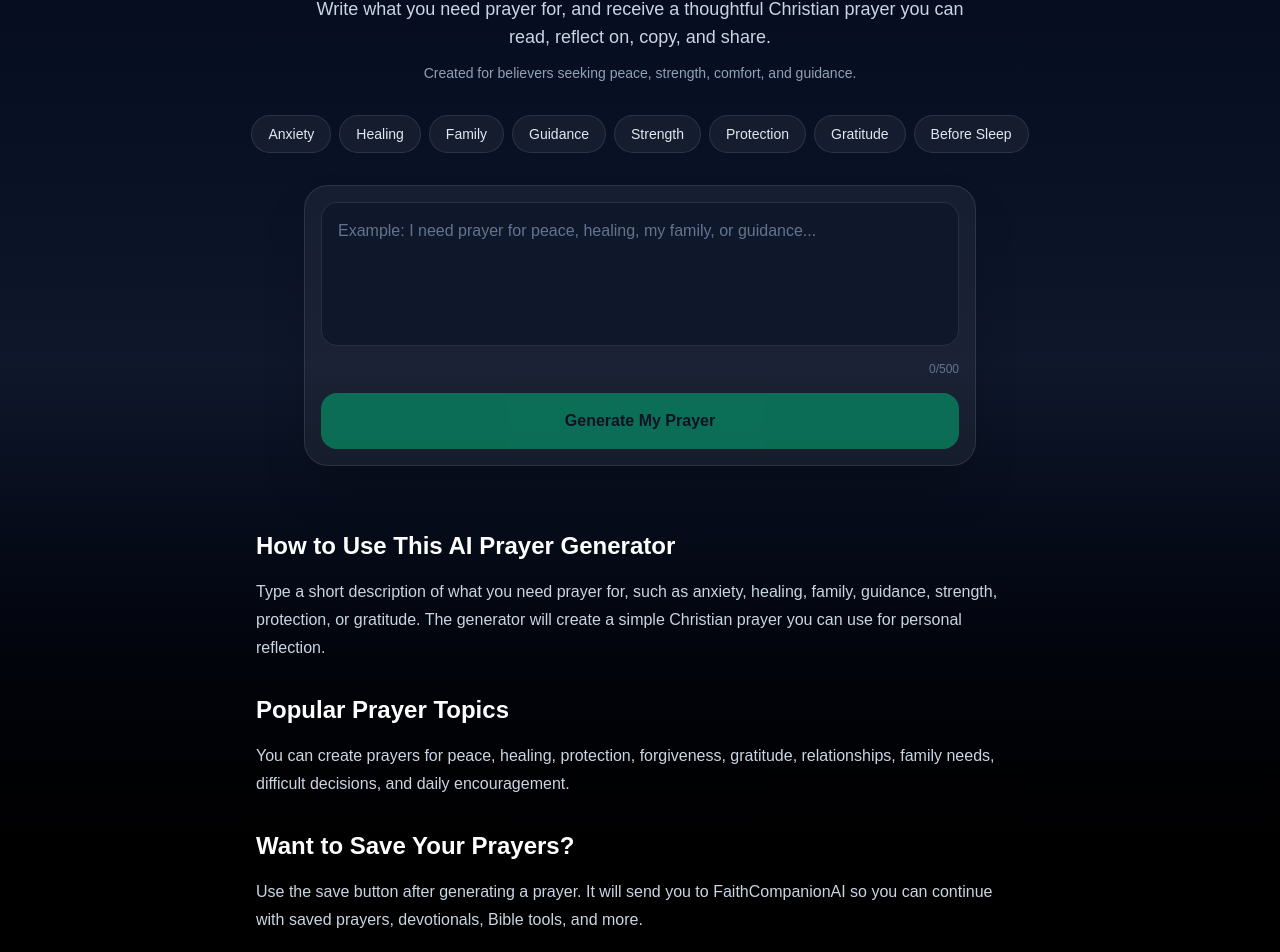
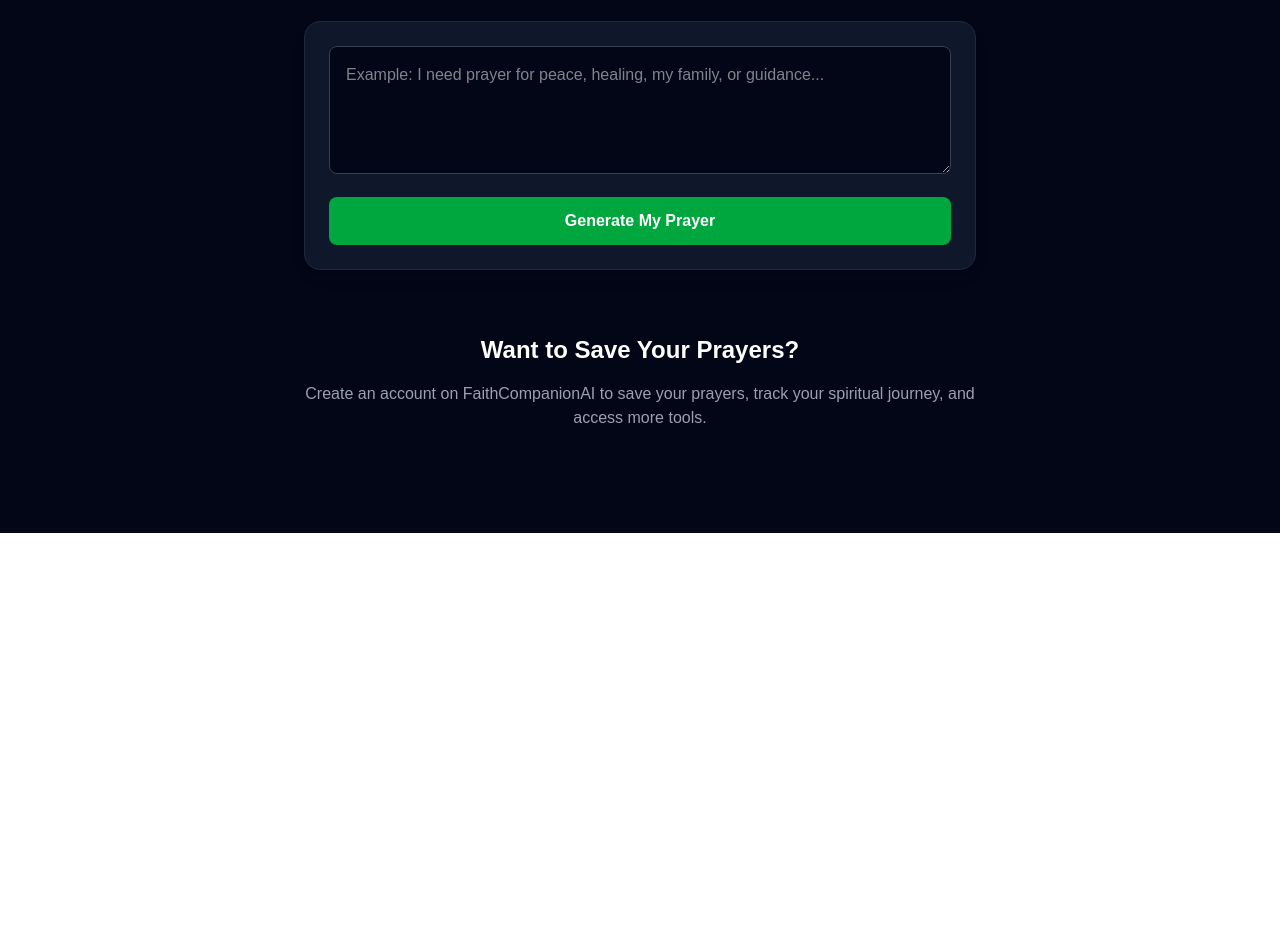
Before and after one commit to Tunjilor/prayergeneratorai, a Next.js app: page / in a window 1280 px wide. Shown: the part 267-1219 px from the top of the page. After the commit the page ends 800 px from the top, so only its background shows below. Built offline with nearby package versions, Linux system fonts and the light colour scheme.

Commit message:
Update page.tsx

```diff
--- a/app/page.tsx
+++ b/app/page.tsx
@@ -1,237 +1,116 @@
 "use client";
 
 import { useState } from "react";
-
-const topics = [
-  "Anxiety",
-  "Healing",
-  "Family",
-  "Guidance",
-  "Strength",
-  "Protection",
-  "Gratitude",
-  "Before Sleep",
-];
 
 export default function Home() {
   const [input, setInput] = useState("");
   const [prayer, setPrayer] = useState("");
   const [loading, setLoading] = useState(false);
-  const [copied, setCopied] = useState(false);
   const [saving, setSaving] = useState(false);
-  const [error, setError] = useState("");
 
-  async function generatePrayer() {
-    if (!input.trim()) return;
+  const generatePrayer = async () => {
+    if (!input) return;
 
     setLoading(true);
     setPrayer("");
-    setCopied(false);
-    setError("");
 
     try {
-      const response = await fetch("/api/prayer", {
+      const res = await fetch("/api/prayer", {
+        method: "POST",
+        body: JSON.stringify({ topic: input }),
+      });
+
+      const data = await res.json();
+      setPrayer(data.prayer);
+    } catch (err) {
+      setPrayer("Something went wrong.");
+    }
+
+    setLoading(false);
+  };
+
+  const savePrayer = async () => {
+    setSaving(true);
+
+    try {
+      await fetch("https://faithcompanionai.com/api/save", {
         method: "POST",
         headers: {
           "Content-Type": "application/json",
         },
         body: JSON.stringify({
-          topic: input.trim(),
+          type: "prayer",
+          content: prayer,
         }),
       });
 
-      const data = await response.json();
-
-      if (!response.ok) {
-        setError(data?.error || "Unable to generate prayer.");
-        return;
+      alert("Prayer saved!");
+    } catch (err) {
+      alert("Error saving prayer.");
     }
 
-      setPrayer(data.prayer);
-    } catch {
-      setError("Unable to connect. Please try again.");
-    } finally {
-      setLoading(false);
-    }
-  }
-
-  async function copyPrayer() {
-    if (!prayer) return;
-
-    await navigator.clipboard.writeText(prayer);
-    setCopied(true);
-
-    setTimeout(() => {
-      setCopied(false);
-    }, 2000);
-  }
-
-  async function saveOnFaithCompanion() {
-    if (!prayer) return;
-
-    setSaving(true);
-
-    try {
-      await navigator.clipboard.writeText(prayer);
-    } catch {
-      // Continue even if clipboard fails.
-    }
-
-    const encodedPrayer = encodeURIComponent(prayer);
-    const encodedTopic = encodeURIComponent(input.trim());
-
-    window.location.href = `https://faithcompanionai.com/tools/prayer?from=prayergeneratorai&topic=${encodedTopic}&prayer=${encodedPrayer}`;
-  }
-
-  function resetForm() {
-    setInput("");
-    setPrayer("");
-    setCopied(false);
     setSaving(false);
-    setError("");
-  }
+  };
 
   return (
-    <main className="min-h-screen bg-gradient-to-b from-slate-950 via-slate-900 to-black text-white">
-      <section className="mx-auto flex min-h-screen max-w-5xl flex-col items-center justify-center px-6 py-16 text-center">
-        <p className="mb-4 rounded-full border border-white/10 bg-white/5 px-4 py-2 text-sm text-slate-300">
-          Free Christian AI Prayer Generator
-        </p>
-
-        <h1 className="max-w-3xl text-4xl font-bold tracking-tight sm:text-6xl">
+    <main className="min-h-screen bg-gradient-to-b from-[#020617] to-[#020617] text-white flex flex-col items-center px-6 py-16">
+      <h1 className="text-4xl md:text-6xl font-bold text-center mb-6">
         Generate a Personalized Prayer in Seconds
       </h1>
 
-        <p className="mt-6 max-w-2xl text-lg text-slate-300">
-          Write what you need prayer for, and receive a thoughtful Christian
-          prayer you can read, reflect on, copy, and share.
+      <p className="text-gray-300 text-center max-w-2xl mb-8">
+        Write what you need prayer for, and receive a thoughtful Christian prayer
+        you can read, reflect on, and share.
       </p>
 
-        <p className="mt-3 text-sm text-slate-400">
-          Created for believers seeking peace, strength, comfort, and guidance.
-        </p>
-
-        <div className="mt-8 flex flex-wrap justify-center gap-2">
-          {topics.map((topic) => (
-            <button
-              key={topic}
-              onClick={() => {
-                setInput(`Prayer for ${topic.toLowerCase()}`);
-                setPrayer("");
-                setCopied(false);
-                setSaving(false);
-                setError("");
-              }}
-              className="rounded-full border border-white/10 bg-white/5 px-4 py-2 text-sm text-slate-200 transition hover:bg-white/10"
-            >
-              {topic}
-            </button>
-          ))}
-        </div>
-
-        <div className="mt-8 w-full max-w-2xl rounded-3xl border border-white/10 bg-white/5 p-4 shadow-2xl">
+      <div className="w-full max-w-2xl bg-[#0f172a] p-6 rounded-2xl shadow-lg border border-gray-800">
         <textarea
           value={input}
-            onChange={(e) => {
-              setInput(e.target.value);
-              setError("");
-            }}
-            maxLength={500}
+          onChange={(e) => setInput(e.target.value)}
           placeholder="Example: I need prayer for peace, healing, my family, or guidance..."
-            className="min-h-36 w-full resize-none rounded-2xl border border-white/10 bg-slate-900 p-4 text-white outline-none placeholder:text-slate-500"
+          className="w-full h-32 p-4 rounded-lg bg-[#020617] border border-gray-700 text-white outline-none"
         />
-
-          <div className="mt-2 text-right text-xs text-slate-500">
-            {input.length}/500
-          </div>
 
         <button
           onClick={generatePrayer}
-            disabled={loading || !input.trim()}
-            className="mt-4 w-full rounded-2xl bg-emerald-500 px-6 py-4 font-semibold text-slate-950 transition hover:bg-emerald-400 disabled:cursor-not-allowed disabled:opacity-50"
+          className="w-full mt-4 bg-green-600 hover:bg-green-700 transition rounded-lg py-3 font-semibold"
         >
-            {loading ? "Generating Prayer..." : "Generate My Prayer"}
+          {loading ? "Generating..." : "Generate My Prayer"}
         </button>
-
-          {error && (
-            <p className="mt-4 rounded-2xl border border-red-400/20 bg-red-500/10 p-4 text-sm text-red-200">
-              {error}
-            </p>
-          )}
       </div>
 
       {prayer && (
-          <div className="mt-8 w-full max-w-2xl rounded-3xl border border-emerald-400/20 bg-slate-950/90 p-6 text-left shadow-2xl">
-            <h2 className="text-2xl font-bold">Your Prayer</h2>
+        <div className="mt-10 max-w-2xl w-full bg-[#020617] border border-gray-800 p-6 rounded-2xl">
+          <h2 className="text-xl font-semibold mb-4">Your Prayer</h2>
+          <p className="text-gray-300 whitespace-pre-line">{prayer}</p>
 
-            <p className="mt-4 whitespace-pre-line leading-8 text-slate-200">
-              {prayer}
-            </p>
-
+          <div className="flex gap-4 mt-6">
             <button
-              onClick={saveOnFaithCompanion}
-              disabled={saving}
-              className="mt-6 w-full rounded-2xl bg-emerald-500 px-6 py-4 text-center font-semibold text-slate-950 transition hover:bg-emerald-400 disabled:cursor-not-allowed disabled:opacity-60"
+              onClick={savePrayer}
+              className="bg-blue-600 hover:bg-blue-700 px-4 py-2 rounded-lg"
             >
-              {saving
-                ? "Opening FaithCompanionAI..."
-                : "Save This Prayer on FaithCompanionAI"}
+              {saving ? "Saving..." : "Save Prayer"}
             </button>
 
             <button
-              onClick={copyPrayer}
-              className="mt-3 w-full rounded-2xl bg-slate-700 px-6 py-4 text-center font-semibold text-white transition hover:bg-slate-600"
+              onClick={() => navigator.clipboard.writeText(prayer)}
+              className="bg-gray-700 hover:bg-gray-600 px-4 py-2 rounded-lg"
             >
-              {copied ? "Prayer Copied!" : "Copy Prayer"}
+              Copy
             </button>
-
-            <button
-              onClick={resetForm}
-              className="mt-3 w-full rounded-2xl border border-white/10 px-6 py-4 text-center font-semibold text-slate-200 transition hover:bg-white/10"
-            >
-              Generate Another Prayer
-            </button>
-
-            <p className="mt-4 text-center text-xs text-slate-500">
-              Saving opens FaithCompanionAI, where prayers can be stored with
-              your account.
-            </p>
+          </div>
         </div>
       )}
 
-        <section className="mt-16 max-w-3xl text-left text-slate-300">
-          <h2 className="text-2xl font-bold text-white">
-            How to Use This AI Prayer Generator
-          </h2>
-
-          <p className="mt-4 leading-7">
-            Type a short description of what you need prayer for, such as
-            anxiety, healing, family, guidance, strength, protection, or
-            gratitude. The generator will create a simple Christian prayer you
-            can use for personal reflection.
-          </p>
-
-          <h2 className="mt-8 text-2xl font-bold text-white">
-            Popular Prayer Topics
-          </h2>
-
-          <p className="mt-4 leading-7">
-            You can create prayers for peace, healing, protection, forgiveness,
-            gratitude, relationships, family needs, difficult decisions, and
-            daily encouragement.
-          </p>
-
-          <h2 className="mt-8 text-2xl font-bold text-white">
+      <div className="mt-16 max-w-2xl text-center">
+        <h2 className="text-2xl font-semibold mb-4">
           Want to Save Your Prayers?
         </h2>
-
-          <p className="mt-4 leading-7">
-            Use the save button after generating a prayer. It will send you to
-            FaithCompanionAI so you can continue with saved prayers, devotionals,
-            Bible tools, and more.
+        <p className="text-gray-400">
+          Create an account on FaithCompanionAI to save your prayers, track your
+          spiritual journey, and access more tools.
         </p>
-        </section>
-      </section>
+      </div>
     </main>
   );
 }
```
Lines whose indentation alone changed are shown as unchanged.
